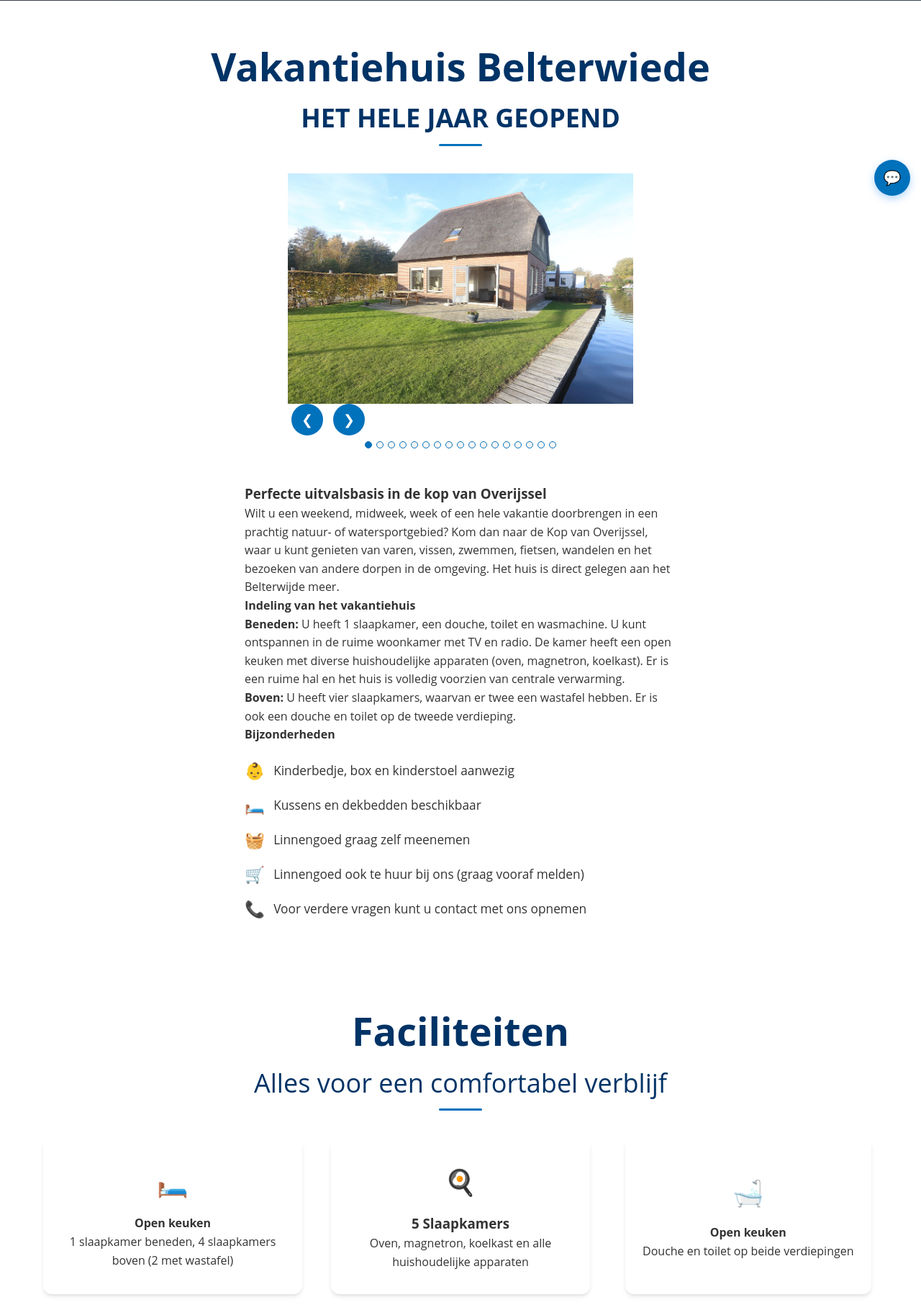
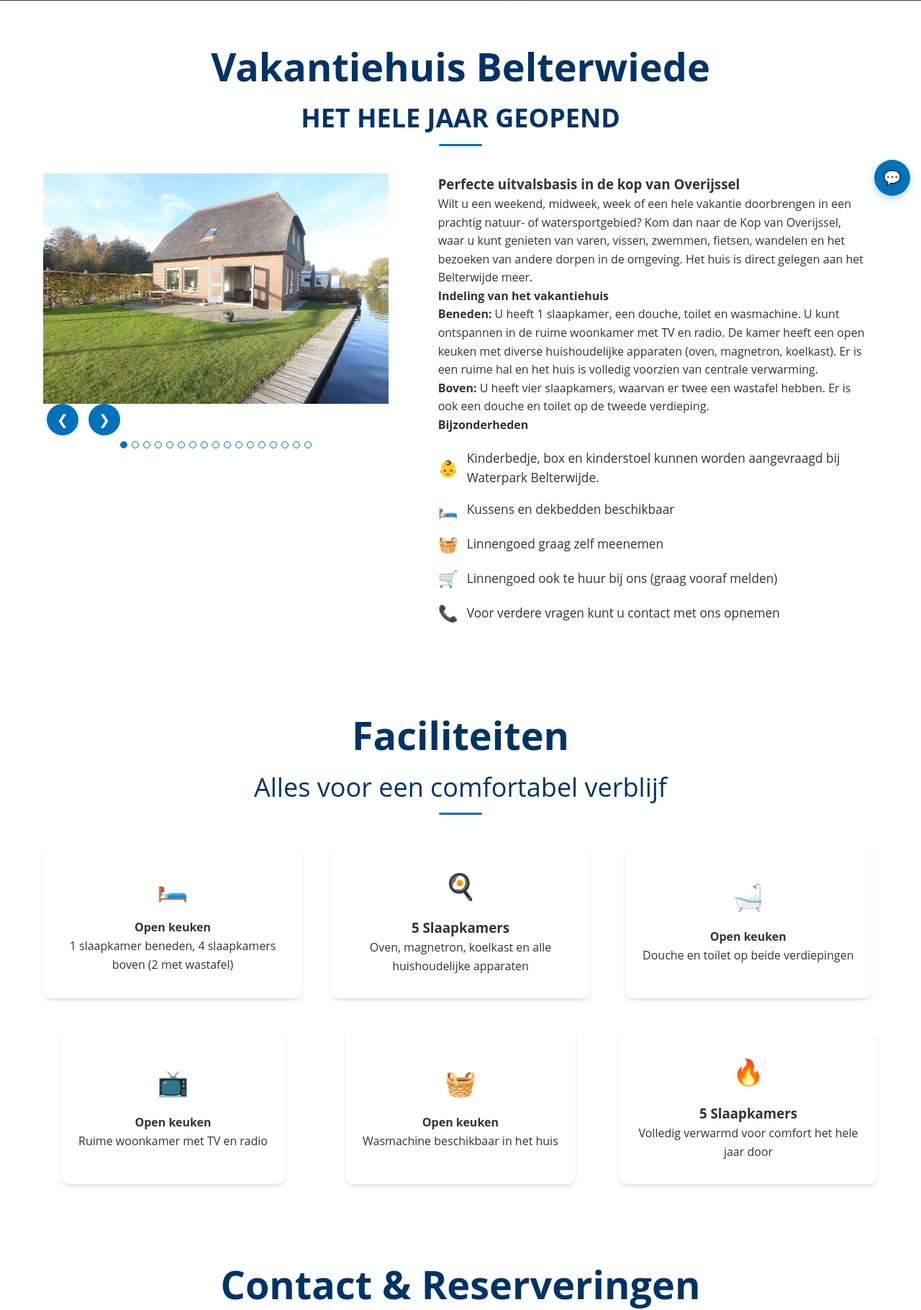
Before and after one commit to ULT1M4T3CK/Nijenhuis, a PHP site: page /pages/vakantiehuis.html in a window 1280 px wide. Shown: the part 513-2333 px from the top of the page at 72% size. Run offline with PHP 8.4, Linux system fonts and the light colour scheme; grey boxes are pictures that could not be loaded.

Commit message:
Fix vakantiehuis layout and update crib/highchair text
Layout fixes:
- Fixed image slideshow to display on left side of text on desktop (>900px)
- Removed conflicting CSS rule that was forcing column layout
- Image slideshow now properly positioned left, text content right

Text updates:
- Updated 'Kinderbedje, box en kinderstoel aanwezig' text
- New text: 'Kinderbedje, box en kinderstoel kunnen worden aangevraagd bij Waterpark Belterwijde'
- Added translation key data-i18n='house_overview_li1' to HTML
- Updated all three languages in translation.js:
  - NL: 'Kinderbedje, box en kinderstoel kunnen worden aangevraagd bij Waterpark Belterwijde.'
  - EN: 'Crib, playpen, and high chair can be requested at the Waterpark Belterwijde.'
  - DE: 'Kinderbett, Laufstall und Hochstuhl können im Wasserpark Belterwijde angefordert werden.'

```diff
--- a/js/translation.js
+++ b/js/translation.js
@@ -109,7 +109,7 @@
         house_overview_p2: "Wilt u een weekend, midweek, week of een hele vakantie doorbrengen in een prachtig natuur- of watersportgebied? Kom dan naar de Kop van Overijssel, waar u kunt genieten van varen, vissen, zwemmen, fietsen, wandelen en het bezoeken van andere dorpen in de omgeving. Het huis is direct gelegen aan het Belterwijde meer.",
         house_overview_p3: "<strong>Beneden:</strong> <span>U heeft 1 slaapkamer, een douche, toilet en wasmachine. U kunt ontspannen in de ruime woonkamer met TV en radio. De kamer heeft een open keuken met diverse huishoudelijke apparaten (oven, magnetron, koelkast). Er is een ruime hal en het huis is volledig voorzien van centrale verwarming.</span>",
         house_overview_p4: "<strong>Boven:</strong> <span>U heeft vier slaapkamers, waarvan er twee een wastafel hebben. Er is ook een douche en toilet op de tweede verdieping.</span>",
-        house_overview_li1: "Kinderbedje, box en kinderstoel aanwezig",
+        house_overview_li1: "Kinderbedje, box en kinderstoel kunnen worden aangevraagd bij Waterpark Belterwijde.",
         house_overview_li2: "Kussens en dekbedden beschikbaar",
         house_overview_li3: "Linnengoed graag zelf meenemen",
         house_overview_li4: "Linnengoed ook te huur bij ons (graag vooraf melden)",
@@ -400,7 +400,7 @@
         house_overview_p2: "Möchtest du einen Wochenende, Mittwoch, eine Woche oder eine ganze Ferien in einem wunderschönen Natur- oder Wassersportgebiet verbringen? Dann komm nach der Kop van Overijssel, wo du Booten, Angeln, Schwimmen, Fahrradfahren, Wandern und Besuchen anderer Dörfer in der Umgebung genießen kannst. Das Haus ist direkt am Belterwijde-Meer gelegen.",
         house_overview_p3: "<strong>Untergeschoss:</strong> <span>Du hast 1 Schlafzimmer, ein Dusche, ein Toilette und eine Waschmaschine. Entspanne dich in der großen Wohnzimmer mit TV und Radio. Die Kammer hat eine offene Küche mit verschiedenen Haushaltsgeräten (Ofen, Mikrowelle, Kühlschrank). Es gibt eine große Halle und das Haus ist vollständig mit Zentralheizung ausgestattet.</span>",
         house_overview_p4: "<strong>Obergeschoss:</strong> <span>Du hast vier Schlafzimmer, von denen zwei ein Waschbecken haben. Es gibt auch eine Dusche und ein Toilette auf der zweiten Etage.</span>",
-        house_overview_li1: "Babybett, Spielbett und hochbett verfügbar",
+        house_overview_li1: "Kinderbett, Laufstall und Hochstuhl können im Wasserpark Belterwijde angefordert werden.",
         house_overview_li2: "Kuscheln und Decken verfügbar",
         house_overview_li3: "Bitte bringe dein eigenes Bettbezug",
         house_overview_li4: "Bettbezug kann auch gemietet werden (bitte vorab melden)",
@@ -689,7 +689,7 @@
         house_overview_p2: "Would you like to spend a weekend, midweek, a week, or a whole holiday in a beautiful nature or watersports area? Then come to the Kop van Overijssel, where you can enjoy boating, fishing, swimming, cycling, hiking, and visiting other villages nearby. The house is located directly on Lake Belterwijde.",
         house_overview_p3: "<strong>Downstairs:</strong> <span>You have 1 bedroom, a shower, a toilet, and a washing machine. Relax in the spacious living room with TV and radio. The room has an open kitchen with various household appliances (oven, microwave, fridge). There is a large hallway, and the house is fully equipped with central heating.</span>",
         house_overview_p4: "<strong>Upstairs:</strong> <span>You have four bedrooms, two of which have a washbasin. There is also a shower and toilet on the second floor.</span>",
-        house_overview_li1: "Baby cot, playpen, and high chair available",
+        house_overview_li1: "Crib, playpen, and high chair can be requested at the Waterpark Belterwijde.",
         house_overview_li2: "Pillows and duvets provided",
         house_overview_li3: "Please bring your own bed linen",
         house_overview_li4: "Bed linen can also be rented from us (please notify in advance)",
--- a/pages/vakantiehuis.html
+++ b/pages/vakantiehuis.html
@@ -133,7 +133,7 @@
 
                         <h4 data-i18n="house_overview_h4">Bijzonderheden</h4>
                         <ul class="icon-list">
-                            <li><span class="icon">👶</span> Kinderbedje, box en kinderstoel aanwezig</li>
+                            <li><span class="icon">👶</span> <span data-i18n="house_overview_li1">Kinderbedje, box en kinderstoel kunnen worden aangevraagd bij Waterpark Belterwijde.</span></li>
                             <li><span class="icon">🛏️</span> Kussens en dekbedden beschikbaar</li>
                             <li><span class="icon">🧺</span> Linnengoed graag zelf meenemen</li>
                             <li><span class="icon">🛒</span> Linnengoed ook te huur bij ons (graag vooraf melden)</li>
--- a/styles.css
+++ b/styles.css
@@ -3139,12 +3139,6 @@ body.dark-mode .message-time {
 }
 
 @media (min-width: 900px) {
-  .house-details {
-    display: flex;
-    flex-direction: column;
-    align-items: center;
-    justify-content: center;
-  }
   .jachthaven-info-card {
     margin-left: auto;
     margin-right: auto;
```
